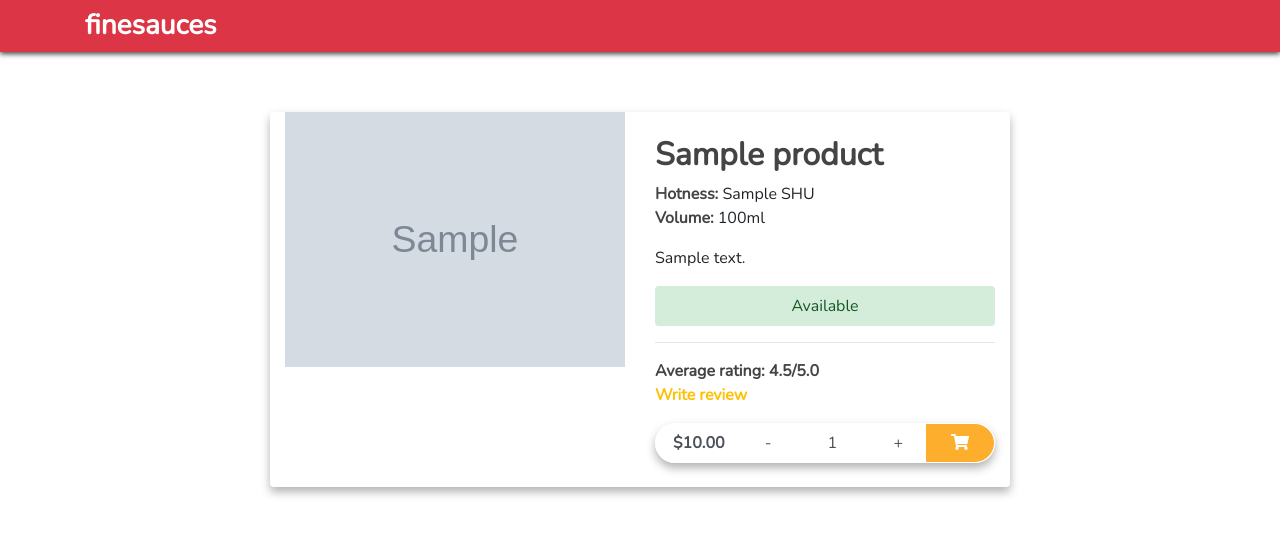
After one commit to castobary/finesauces, a Django app: a page that uses templates/listings/product_detail.html in a window 1280 px wide. The commit adds this page. Shown: the top 535 px of the page. Run offline with Django 5.2, Linux system fonts and the light colour scheme; tables that the repository leaves empty hold one stand-in row (values such as "Sample post"); grey boxes marked "Sample" are stand-in pictures; some libraries are stand-ins or nearby versions.

Commit message:
product detail template

```diff
--- a/listings/models.py
+++ b/listings/models.py
@@ -38,3 +38,8 @@ class Product(models.Model):
 
      def __str__(self):
         return self.name
+
+     def get_absolute_url(self):
+        return reverse(
+            'listings:product_detail',
+            args=[self.category.slug,self.slug])
--- a/listings/urls.py
+++ b/listings/urls.py
@@ -7,6 +7,8 @@ app_name = 'listings'
 urlpatterns = [
    path('', views.product_list, name='product_list'),
    path('<slug:category_slug>',views.product_list, name='product_list_by_category'),
+   path('<slug:category_slug>/<slug:product_slug>/',views.product_detail,name='product_detail'),
+
 
 
 ]
--- a/listings/views.py
+++ b/listings/views.py
@@ -3,6 +3,7 @@ from .models import Category, Product
 
 # Create your views here.
 
+# product list view
 def product_list(request,category_slug=None):
     categories = Category.objects.all()
     requested_category = None
@@ -20,3 +21,17 @@ def product_list(request,category_slug=None):
             'products': products
         }
     )
+
+# product detail view
+def product_detail(request, category_slug, product_slug):
+    category = get_object_or_404(Category, slug=category_slug)
+    product = get_object_or_404(
+        Product,
+        category_id = category.id,
+        slug=product_slug
+        )
+    return render(
+         request,'listings/product_detail.html',
+         {
+           'product': product
+            })
--- /dev/null
+++ b/templates/listings/product_detail.html
@@ -0,0 +1,83 @@
+{% extends 'master/master.html' %}
+
+{% block title %}{{ product.name }}{% endblock %}
+
+{% block content %}
+<div class="card shadow-custom border-0 col-lg-8 mx-auto">
+   <div class="row justify-content-center">
+     <div class="col-lg-6">
+     <img src="{{ product.image.url }}" alt=""
+       class="img-fluid rounded-0">
+       </div>
+      <div class="col-lg-6">
+        <div class="top">
+         <h2 class="mt-4 font-weight-bold text-grey">
+           {{ product.name }}
+        </h2>
+
+       <div>
+         <span class="font-weight-bold text-grey">
+          Hotness:
+          </span> {{ product.shu }} SHU
+         </div>
+        <div>
+       <span class="font-weight-bold text-grey">
+        Volume:
+         </span> 100ml
+       </div>
+        </div>
+      <div class="mt-3">
+        {{ product.description }}
+       </div>
+       {% if product.available %}
+        <div class="alert alert-success my-3 text-center">
+         Available
+        </div>
+        {% else %}
+      <div class="alert alert-danger my-3 text-center">
+        Currently unavailable
+       </div>
+     {% endif %}
+        <hr>
+        <div class="review">
+        <span class="font-weight-bold text-grey">
+        Average rating: 4.5/5.0
+       </span>
+       <div class="mb-3 font-weight-bold">
+          <a href="" class="text-warning">
+             Write review
+         </a>
+       </div>
+     </div>
+    <div class="mb-4">
+        <form>
+        <span class="input-group add-to-cart shadow-custom">
+          <div class="input-group-prepend">
+            <span class="input-group-text
+             font-weight-bold px-3 btn btn-block price">
+             ${{ product.price }}
+             </span>
+
+          </div>
+           <span id="minus" class="input-group-text button_minus px-4">
+             -
+          </span>
+         <input type="number" value="1" class="form-control
+              text-center px-3">
+            <span id="plus" class="input-group-text button_plus px-4">
+              +
+           </span>
+           <div class="input-group-append">
+            <button class="btn btn-danger px-4 reduce_padding"
+               type="submit" data-toggle="tooltip"
+              data-placement="top" title="Add to cart">
+               <i class="fas fa-shopping-cart"></i>
+              </button>
+            </div>
+          </span>
+       </form>
+      </div>
+  </div>
+</div>
+</div>
+{% endblock content %}”
--- a/templates/listings/product_list.html
+++ b/templates/listings/product_list.html
@@ -62,7 +62,7 @@
                             </div>
                            <div class="item-text">
                                 <div class="item-text-wrap">
-                                    <a href="" class="h2 text-white text-decoration-none">
+                                    <a href="{{ product.get_absolute_url }}" class="h2 text-white text-decoration-none">
                                     <i class="fas fa-search-plus"></i>
                                     </a>
                                 </div>
```
Also changed, not shown: ReadMe.md.
